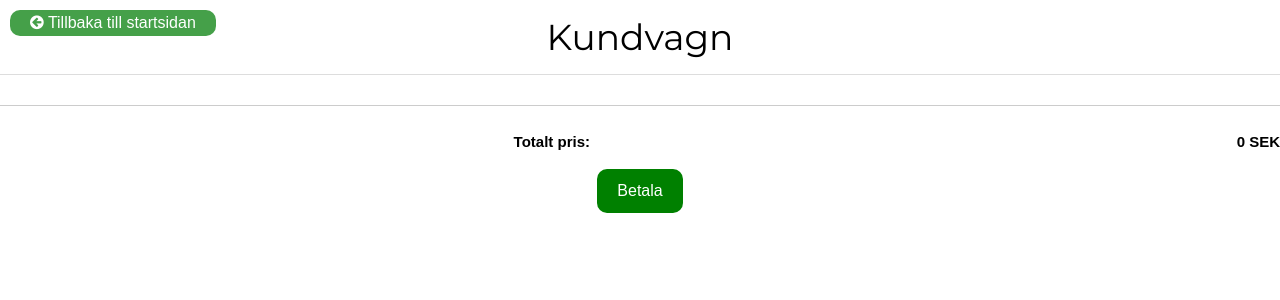
After one commit to tfr10sj1/S.N.S_jewllery, a Flask app: page /cart in a window 1280 px wide. The commit adds this page. Shown: the top 300 px of the page. Run offline with Flask 3, Linux system fonts and the light colour scheme; data comes from the database, SQL or seed files in the repository; both versions use the stored data as it was after the commit.

Commit message:
cart is working, needs some changes

```diff
--- a/app.py
+++ b/app.py
@@ -116,12 +116,14 @@ def save_image():
         image_filename = os.path.join(app.config['ORDERS_FOLDER'], f'{session_num}_{image_num}.png')
         uploaded_file.save(image_filename)
         session["image_num"] = image_num + 1
-
+        print('image_filename', image_filename)
         # Spara produktinformationen i databasen
         conn = get_items_db_connection()  # Ersätt med din funktion för att få en databasanslutning
         cursor = conn.cursor()
-        cursor.execute('INSERT INTO items (name, price, weight, metal_type, image_url) VALUES (?, ?, ?, ?, ?)',
-                       (product_info['name'], product_info['price'], product_info['weight'], product_info['metal_type'], os.path.basename(image_filename)))
+        '''cursor.execute('INSERT INTO items (session_num, name, price, weight, metal_type, shape, image_url) VALUES (?, ?, ?, ?, ?, ?, ?)',
+               (session_num, product_info['name'], product_info['price'], product_info['weight'], product_info['metal_type'], product_info['shape'], os.path.basename(image_filename)))'''
+        cursor.execute('INSERT INTO items (session_num, name, price, weight, metal_type, image_url) VALUES (?, ?, ?, ?, ?, ?)',
+               (session_num, product_info['name'], product_info['price'], product_info['weight'], product_info['metal_type'], os.path.basename(image_filename)))
 
         conn.commit()
         conn.close()
@@ -129,6 +131,26 @@ def save_image():
     except Exception as e:
         logging.error(str(e))
         return jsonify({'error': f'Ett fel uppstod vid sparandet av bilden och produktinformationen: {str(e)}'}), 500
+
+@app.route('/cart')
+def cart():
+    try:
+        session_num = session.get('session_num', 0)
+
+        conn = get_items_db_connection()  # Ersätt med din funktion för att få en databasanslutning
+        cursor = conn.cursor()
+        cursor.execute('SELECT name, price, weight, metal_type, image_url FROM items WHERE session_num = ?', (session_num,))
+        ordered_items = cursor.fetchall()
+
+        total_price = sum(item['price'] for item in ordered_items)  # Beräkna totalpriset
+
+        conn.close()
+
+        return render_template('cart.html', ordered_items=ordered_items, total_price=total_price)
+    except Exception as e:
+        logging.error(str(e))
+        return render_template('cart.html', ordered_items=[], total_price=0)
+
 
 # Visa orderhistorik
 @app.route('/orderHistory')
--- a/items.sql
+++ b/items.sql
@@ -1,10 +1,12 @@
 CREATE TABLE items (
     id INTEGER PRIMARY KEY,
+    session_num NOT NULL,
     name TEXT NOT NULL,
     description TEXT,
     price REAL NOT NULL,
     weight REAL,
     metal_type TEXT,
+    shape TEXT,
     image_url TEXT,
     created_at TIMESTAMP DEFAULT CURRENT_TIMESTAMP
 );
--- /dev/null
+++ b/templates/cart.html
@@ -0,0 +1,109 @@
+<!DOCTYPE html>
+    <html>
+    <head>
+        <title>JEWELRY-STORE</title>
+        <meta charset="UTF-8">
+        <meta name="viewport" content="width=device-width, initial-scale=1">
+        <link rel="stylesheet" href="https://www.w3schools.com/w3css/4/w3.css">
+        <link rel="stylesheet" href="https://fonts.googleapis.com/css?family=Montserrat">
+        <link rel="stylesheet" href="https://cdnjs.cloudflare.com/ajax/libs/font-awesome/4.7.0/css/font-awesome.min.css">
+        <link rel="stylesheet" type="text/css" href="/static/css/style.css">
+        <style>
+            .product-list {
+                border-top: 1px solid #ddd;
+                padding-top: 10px;
+            }
+
+            .product-row {
+                display: flex;
+                align-items: center;
+                margin-bottom: 20px;
+                border-bottom: 1px solid #ddd;
+                padding-bottom: 10px;
+            }
+
+            .product-image {
+                flex: 1;
+                max-width: 150px;
+                margin-right: 20px;
+            }
+
+            .product-info {
+                flex: 2;
+            }
+
+            .remove-button {
+                flex: 1;
+                background-color: red;
+                color: white;
+                border: none;
+                padding: 5px 10px;
+                cursor: pointer;
+            }
+
+            .total-row {
+                margin-top: 20px;
+                border-top: 1px solid #ddd;
+                padding-top: 10px;
+                display: flex;
+                justify-content: space-between;
+                align-items: center;
+            }
+
+            .pay-button {
+                background-color: green;
+                color: white;
+                border: none;
+                padding: 10px 20px;
+                cursor: pointer;
+            }
+
+            .total-row {
+                display: flex;
+                justify-content: space-between;
+                align-items: center;
+                margin-top: 20px;
+                border-top: 1px solid #ccc;
+                padding-top: 10px;
+            }
+
+            .total-content {
+                flex: 1;
+                text-align: right;
+            }
+            .total-content:last-child {
+                margin-left: 100px; /* Justera detta värde efter behov */
+            }
+        </style>
+    </head>
+    <body>
+        <h1>Kundvagn</h1>
+
+        <!-- Knapp för att gå tillbaka till startsidan -->
+        <button id="back-button" onclick="goToHomePage()"><i class="fa fa-arrow-circle-left"></i> Tillbaka till startsidan</button>
+
+        <div class="product-list">
+            {% for item in ordered_items %}
+            <div class="product-row">
+                <img src="/static/orders/{{ item.image_url }}" alt="{{ item.name }}" class="product-image">
+                <div class="product-info">
+                    <p><strong>Namn:</strong> {{ item.name }}</p>
+                    <p><strong>Pris:</strong> {{ item.price }}</p>
+                    <p><strong>Vikt:</strong> {{ item.weight }}</p>
+                    <p><strong>Metalltyp:</strong> {{ item.metal_type }}</p>
+                </div>
+                <button class="remove-button" onclick="removeFromCart('{{ item.name }}')">Ta bort</button>
+            </div>
+            {% endfor %}
+            <div class="total-row">
+                <div class="total-content">
+                    <p><strong>Totalt pris:</strong></p>
+                </div>
+                <div class="total-content">
+                    <p class="total-price"><strong>{{ total_price }} SEK</strong></p>
+                </div>
+            </div>
+            <button class="pay-button">Betala</button>
+
+    </body>
+    </html>
--- a/templates/processImage.html
+++ b/templates/processImage.html
@@ -12,8 +12,6 @@
 </head>
 
 <body>
-
-
 
     <!-- Placera SVG-elementet med clipPath här -->
     <svg width="0" height="0">
```
Also changed, not shown: static/js/cart.js (added, +9 -0 lines), templates/index.html (+1 -71 lines), items.db, static/orders/8_24.png (deleted), static/orders/8_25.png (deleted), static/orders/8_40.png (added), static/orders/8_41.png (added).
